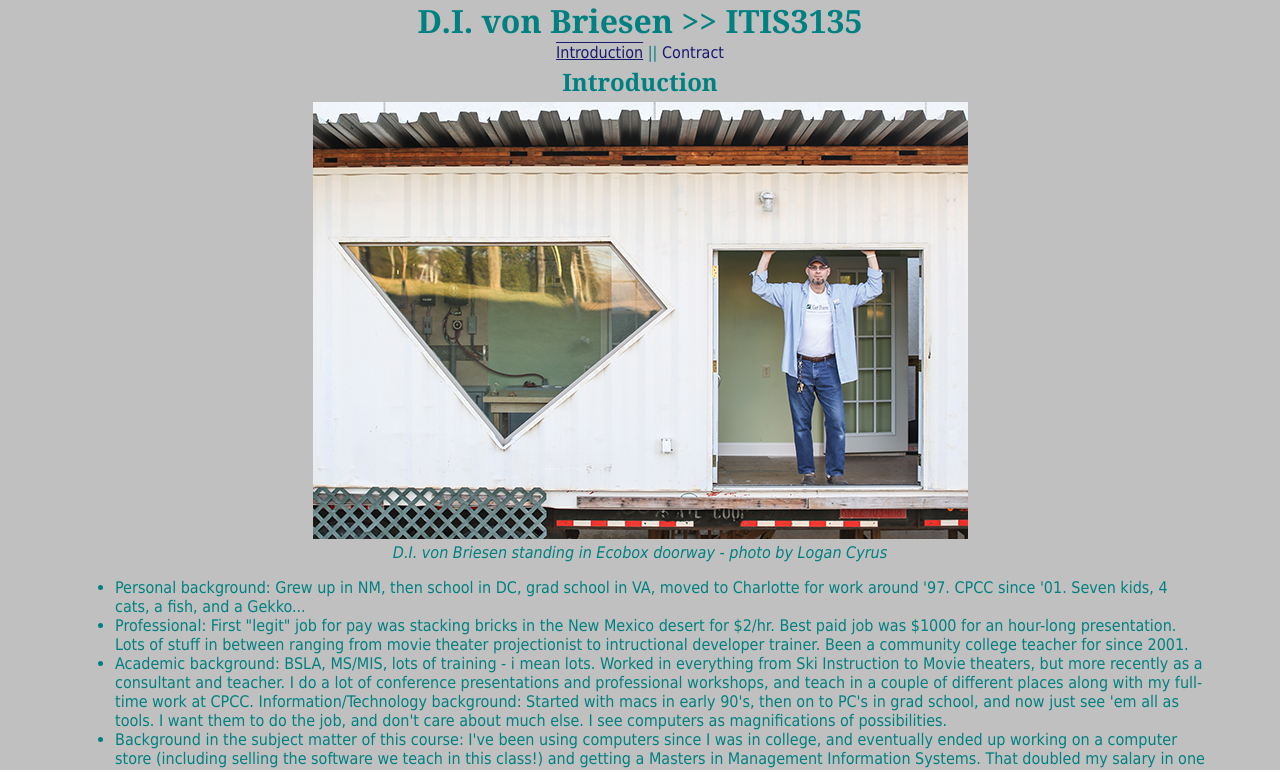
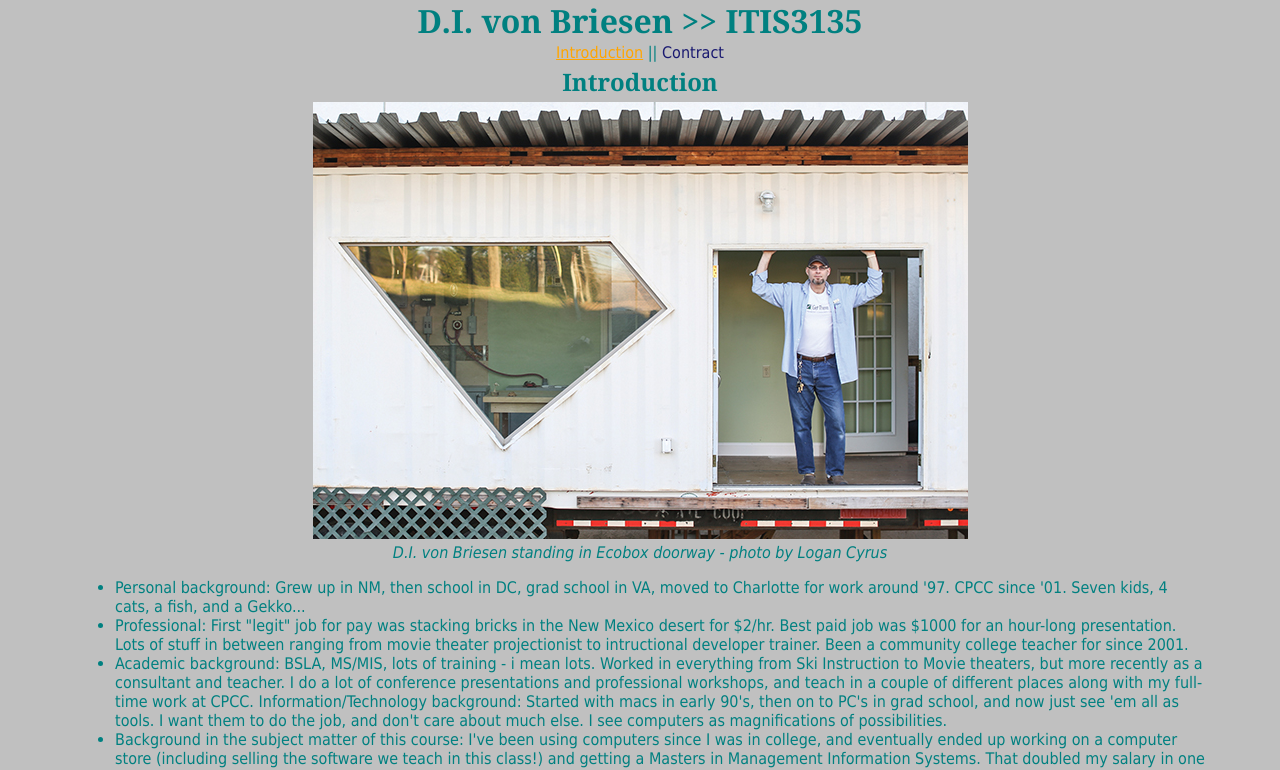
Before and after one commit to dvonbri1/dvonbri1.github.io, a plain HTML site: page itis3135/introduction.htm in a window 1280 px wide. In both pictures the pointer is over the link "Introduction". Shown: the top 770 px of the page. Drawn offline with Linux system fonts and the light colour scheme.

Commit message:
Update default.css

```diff
--- a/itis3135/styles/default.css
+++ b/itis3135/styles/default.css
@@ -19,7 +19,6 @@ header, footer
 
 h1, h2, h3
 {
-
 	font-family: Cambria, Cochin, Georgia, serif;
 	text-align: center;
 	line-height: 0px;
@@ -33,7 +32,8 @@ a
 
 a:hover
 {
-	text-decoration: overline underline;
+	text-decoration: underline;
+	color: orange;
 }
 
 figure
@@ -46,7 +46,6 @@ figcaption
 	font-style: italic;
 }
 
-
 nav
 {
 	text-align: center;
```
